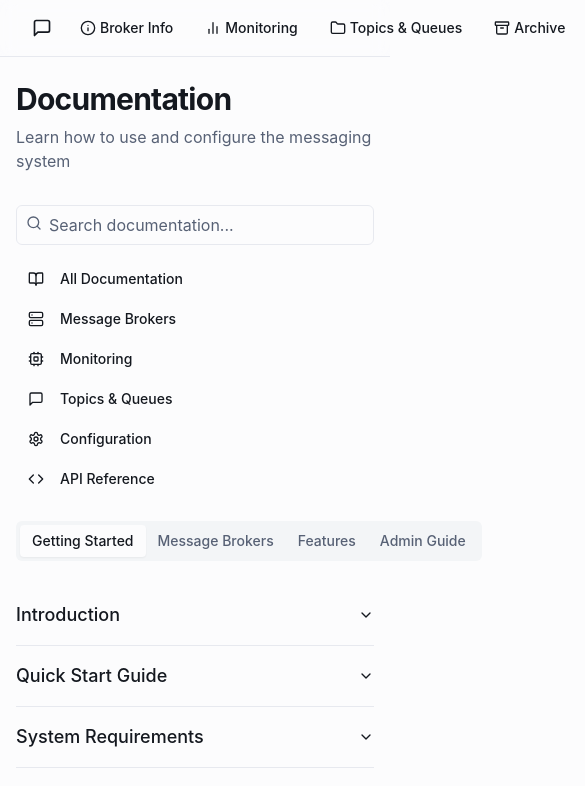
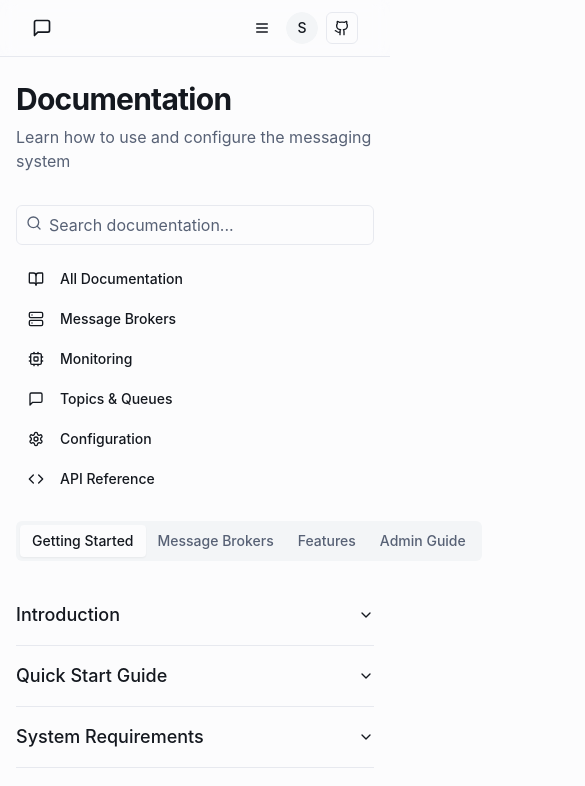
Before and after one commit to Rafael-Lee1/notifybridge, a React (Vite) app: page /docs in a window 390 px wide. Shown: the top 786 px of the page, 585 px wide, since content can reach past the window. Built offline with nearby package versions, Linux system fonts and the light colour scheme; sample sign-in values are in the browser's storage; a web font is replaced by a local one.

Commit message:
Fix responsive navigation menu
The navigation menu was not fully responsive on smaller screens, causing horizontal scrolling. This commit fixes the issue by ensuring the menu resizes appropriately and adjusts to smaller screen sizes, avoiding horizontal overflow.

```diff
--- a/src/components/Header.tsx
+++ b/src/components/Header.tsx
@@ -1,8 +1,8 @@
 
-import React from 'react';
+import React, { useState } from 'react';
 import { Link } from 'react-router-dom';
 import { motion } from 'framer-motion';
-import { MessageSquare, Info, Github, Settings, Archive, BarChart2, Folder, BookOpen } from 'lucide-react';
+import { MessageSquare, Info, Github, Settings, Archive, BarChart2, Folder, BookOpen, Menu, X } from 'lucide-react';
 import { Button } from "@/components/ui/button";
 import {
   Tooltip,
@@ -11,9 +11,24 @@ import {
 } from "@/components/ui/tooltip";
 import UserProfileMenu from './UserProfileMenu';
 import { useAuth } from '@/context/AuthContext';
+import { Sheet, SheetContent, SheetTrigger } from "@/components/ui/sheet";
 
 const Header: React.FC = () => {
   const { isAuthenticated, user } = useAuth();
+  const [mobileMenuOpen, setMobileMenuOpen] = useState(false);
+
+  const navLinks = [
+    { to: "/broker-info", icon: <Info className="h-4 w-4" />, label: "Broker Info" },
+    { to: "/monitoring", icon: <BarChart2 className="h-4 w-4" />, label: "Monitoring" },
+    { to: "/topics-queues", icon: <Folder className="h-4 w-4" />, label: "Topics & Queues" },
+    { to: "/message-archive", icon: <Archive className="h-4 w-4" />, label: "Archive" },
+    { to: "/docs", icon: <BookOpen className="h-4 w-4" />, label: "Documentation" },
+  ];
+
+  // Only show settings for admin
+  if (user?.role === 'admin') {
+    navLinks.push({ to: "/settings", icon: <Settings className="h-4 w-4" />, label: "Settings" });
+  }
 
   return (
     <motion.header
@@ -31,49 +46,52 @@ const Header: React.FC = () => {
             </span>
           </Link>
         </div>
+
         <div className="flex flex-1 items-center justify-between space-x-2 md:justify-end">
           {isAuthenticated && (
-            <nav className="flex items-center space-x-2">
-              <Link to="/broker-info">
+            <>
+              {/* Desktop Navigation */}
+              <nav className="hidden md:flex items-center space-x-2">
+                {navLinks.map((link) => (
+                  <Link key={link.to} to={link.to}>
                     <Button variant="ghost" size="sm" className="h-8 gap-1">
-                  <Info className="h-4 w-4" />
-                  <span>Broker Info</span>
+                      {link.icon}
+                      <span>{link.label}</span>
                     </Button>
                   </Link>
-              <Link to="/monitoring">
-                <Button variant="ghost" size="sm" className="h-8 gap-1">
-                  <BarChart2 className="h-4 w-4" />
-                  <span>Monitoring</span>
+                ))}
+              </nav>
+
+              {/* Mobile Navigation */}
+              <div className="md:hidden flex flex-1 justify-end">
+                <Sheet>
+                  <SheetTrigger asChild>
+                    <Button variant="ghost" size="icon" className="h-8 w-8 md:hidden">
+                      <Menu className="h-5 w-5" />
+                      <span className="sr-only">Toggle menu</span>
                     </Button>
+                  </SheetTrigger>
+                  <SheetContent side="left" className="w-[240px] sm:w-[300px]">
+                    <div className="flex flex-col py-6">
+                      <Link to="/" className="flex items-center gap-2 mb-6">
+                        <MessageSquare className="h-5 w-5" />
+                        <span className="font-bold">Messaging System</span>
                       </Link>
-              <Link to="/topics-queues">
-                <Button variant="ghost" size="sm" className="h-8 gap-1">
-                  <Folder className="h-4 w-4" />
-                  <span>Topics & Queues</span>
-                </Button>
+                      <nav className="flex flex-col space-y-3">
+                        {navLinks.map((link) => (
+                          <Link key={link.to} to={link.to} className="flex items-center gap-2 py-2 px-3 rounded-md hover:bg-secondary">
+                            {link.icon}
+                            <span>{link.label}</span>
                           </Link>
-              <Link to="/message-archive">
-                <Button variant="ghost" size="sm" className="h-8 gap-1">
-                  <Archive className="h-4 w-4" />
-                  <span>Archive</span>
-                </Button>
-              </Link>
-              <Link to="/docs">
-                <Button variant="ghost" size="sm" className="h-8 gap-1">
-                  <BookOpen className="h-4 w-4" />
-                  <span>Documentation</span>
-                </Button>
-              </Link>
-              {user?.role === 'admin' && (
-                <Link to="/settings">
-                  <Button variant="ghost" size="sm" className="h-8 gap-1">
-                    <Settings className="h-4 w-4" />
-                    <span>Settings</span>
-                  </Button>
-                </Link>
+                        ))}
+                      </nav>
+                    </div>
+                  </SheetContent>
+                </Sheet>
+              </div>
+            </>
           )}
-            </nav>
-          )}
+
           <div className="flex items-center gap-2">
             <UserProfileMenu />
             <Tooltip>
--- a/src/components/UserProfileMenu.tsx
+++ b/src/components/UserProfileMenu.tsx
@@ -27,11 +27,11 @@ const UserProfileMenu: React.FC = () => {
 
   if (!isAuthenticated || !user) {
     return (
-      <div className="flex items-center gap-2">
-        <Button variant="outline" size="sm" asChild className="text-xs sm:text-sm h-8">
+      <div className="flex items-center gap-1 sm:gap-2">
+        <Button variant="outline" size="sm" asChild className="text-xs sm:text-sm h-8 px-2 sm:px-4">
           <Link to="/login">Login</Link>
         </Button>
-        <Button size="sm" asChild className="text-xs sm:text-sm h-8">
+        <Button size="sm" asChild className="text-xs sm:text-sm h-8 px-2 sm:px-4">
           <Link to="/register">Sign Up</Link>
         </Button>
       </div>
@@ -58,11 +58,11 @@ const UserProfileMenu: React.FC = () => {
           <span className="sr-only">Toggle user menu</span>
         </Button>
       </DropdownMenuTrigger>
-      <DropdownMenuContent align="end" className="w-56">
+      <DropdownMenuContent align="end" className="w-[200px] sm:w-56">
         <DropdownMenuLabel className="font-normal">
           <div className="flex flex-col space-y-1">
             <p className="text-sm sm:text-base font-medium">{user.username}</p>
-            <p className="text-xs text-muted-foreground">{user.email}</p>
+            <p className="text-xs text-muted-foreground truncate">{user.email}</p>
             <div className="flex items-center mt-1">
               <Badge variant={user.role === 'admin' ? 'default' : 'secondary'} className="text-xs">
                 {user.role}
```
Also changed, not shown: src/App.css (+22 -0 lines). Lines whose indentation alone changed are shown as unchanged.
